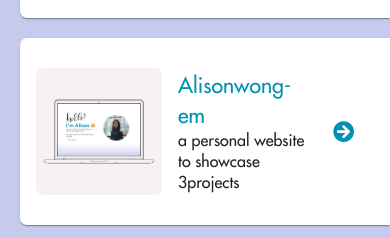
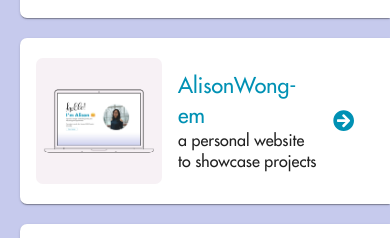
Before and after one commit to aemwong/alisonwong-em.github.io, a React (Create React App) app: page / in a window 390 px wide. Shown: the part 1334-1572 px from the top of the page. Built offline with nearby package versions, Linux system fonts and the light colour scheme.

Commit message:
small landing/projects fixes

```diff
--- a/src/components/Landing/Landing.scss
+++ b/src/components/Landing/Landing.scss
@@ -4,6 +4,12 @@
 
 body {
     text-align: left;
+}
+
+@media (max-width: 530px) {
+    body {
+      margin-top: 30px;
+    }
 }
 
 .landingContainer {
--- a/src/components/Projects/Projects.js
+++ b/src/components/Projects/Projects.js
@@ -20,8 +20,8 @@ class Projects extends Component {
                 subtitle: 'designing a modified guitar for recovering stroke patients'
             }, {
                 img: Website,
-                title: 'Alisonwong-em',
-                subtitle: 'a personal website to showcase 3projects'
+                title: 'AlisonWong-em',
+                subtitle: 'a personal website to showcase projects'
             }, {
                 img: Coorporation,
                 title: 'Co-orporation!',
--- a/src/components/Projects/Projects.scss
+++ b/src/components/Projects/Projects.scss
@@ -7,7 +7,7 @@ body {
 }
 
 .projectsContainer {
-    // height: 100v;
+    height: 100vh;
     width: 100vw;
     background-color: $light-purple;
 }
```
